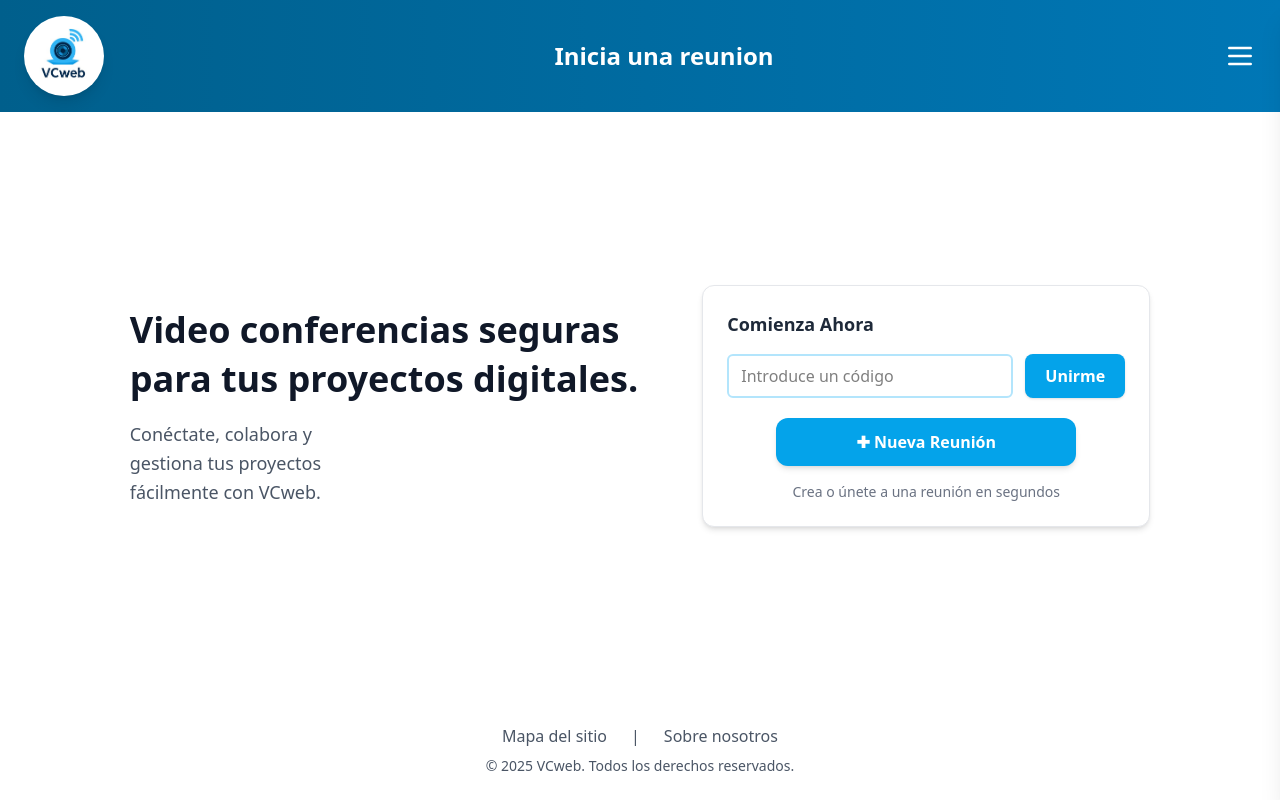
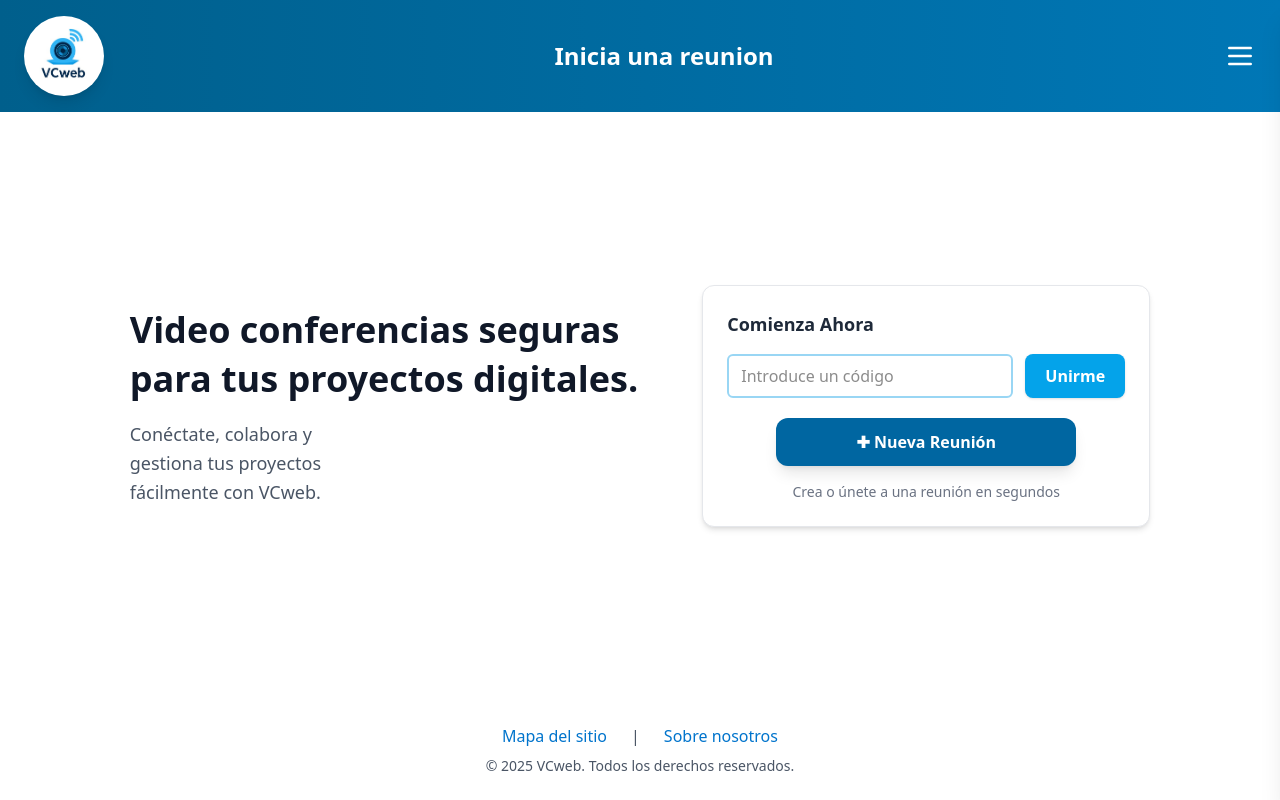
Before and after one commit to MarcoCastr0/VCweb-Front, a React (Vite) app: page /start-meeting in a window 1280 px wide. Built offline with nearby package versions, Linux system fonts and the light colour scheme; no server answers.

Commit message:
change n index

```diff
--- a/src/index.css
+++ b/src/index.css
@@ -1,38 +1,43 @@
 @import 'tailwindcss';
 
-/* 🎨 Estilos globales para TODOS los inputs, selects y textareas */
+/* Inputs accesibles */
 input,
 textarea,
 select {
-  /* Azul MUY claro */
-  @apply border-2 border-[#B3E5FC] rounded-md px-3 py-2 outline-none;
+  @apply border-2 border-[#99D6F4] rounded-md px-3 py-2 outline-none text-[#1a1a1a];
 }
 
 input:focus,
 textarea:focus,
 select:focus {
-  /* Azul oscuro */
-  @apply border-[#4FC3F7] ring-2 ring-[#4FC3F7]/60;
+  @apply border-[#0074CC] ring-4 ring-[#0074CC]/40;
 }
-/* Tarjetas principales: solo div con bg-white + padding grande */
+
+/* Tarjetas con borde accesible */
 div.bg-white.p-6,
 div.bg-white.p-8,
 div.bg-white.p-10,
 div.bg-white.p-12 {
-  @apply border-2 border-[#B3E5FC] rounded-2xl;
+  @apply border-2 border-[#99D6F4] rounded-2xl;
 }
 
-/* 🎨 Estilo global para TODOS los botones con .btn-primary */
+/* Botón Primario – Cumple WCAG AA */
 .btn {
-  @apply bg-[#04A3EA] text-white font-semibold
-         py-3 px-6 text-[16px]
-         rounded-xl transition-all hover:bg-[#0087C5] shadow-md
-         w-full max-w-[300px] mx-auto block;
+  @apply bg-[#0066A1] text-white font-semibold
+  py-3 px-6 text-[16px]
+  rounded-xl transition-all hover:bg-[#004F80] shadow-lg
+  w-full max-w-[300px] mx-auto block;
 }
 
+/* Botón Peligro – Cumple WCAG AAA */
 .btn_primary {
-  @apply bg-[#EF4444] text-white font-semibold
-         py-3 px-6 text-[16px]
-         rounded-xl transition-all hover:bg-[#C53030] shadow-md
-         w-full max-w-[300px] mx-auto block;
+  @apply bg-[#CC0000] text-white font-semibold
+  py-3 px-6 text-[16px]
+  rounded-xl transition-all hover:bg-[#990000] shadow-lg
+  w-full max-w-[300px] mx-auto block;
 }
+
+/* Enlaces importantes accesibles */
+a {
+  @apply text-[#0074CC] underline-offset-4 hover:underline;
+}
```
